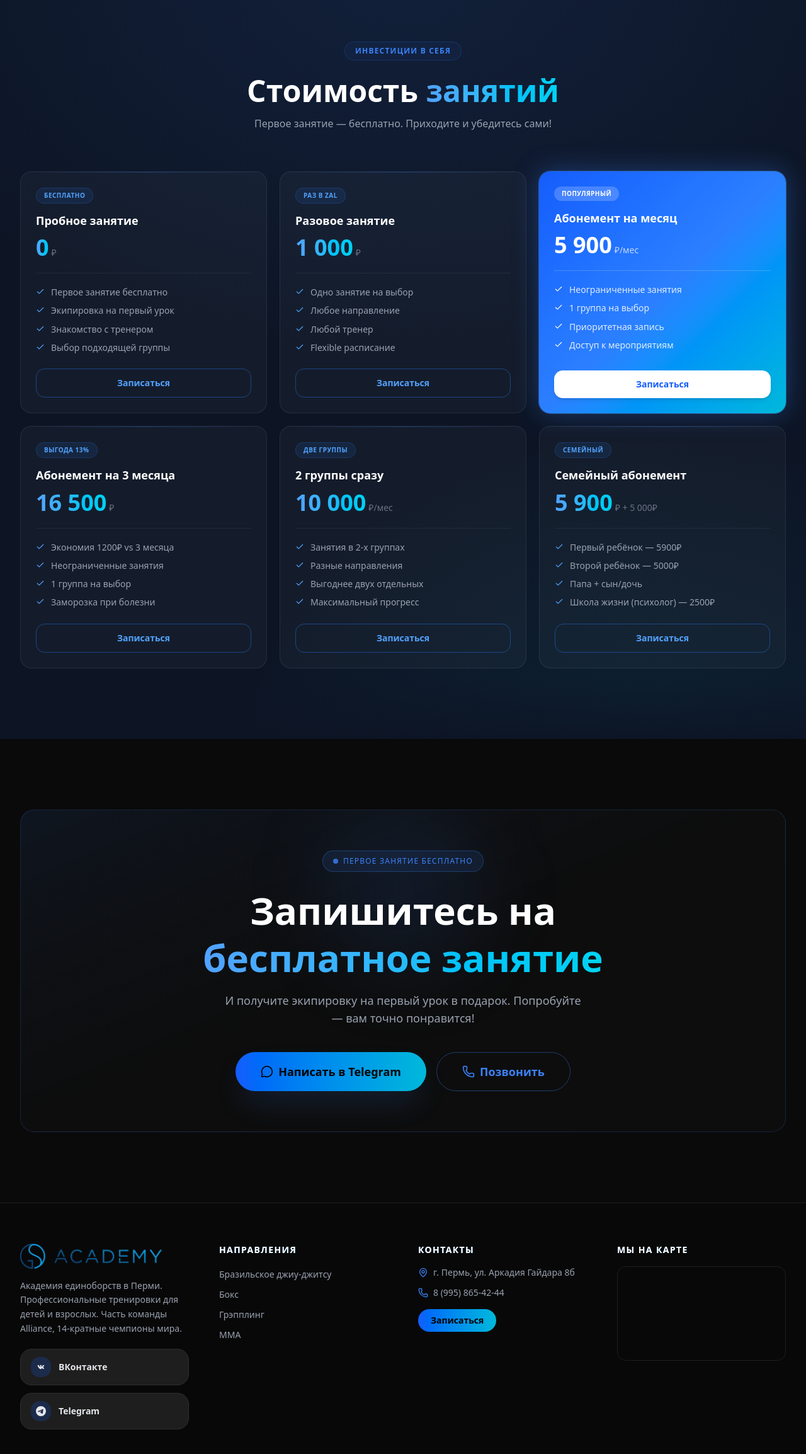
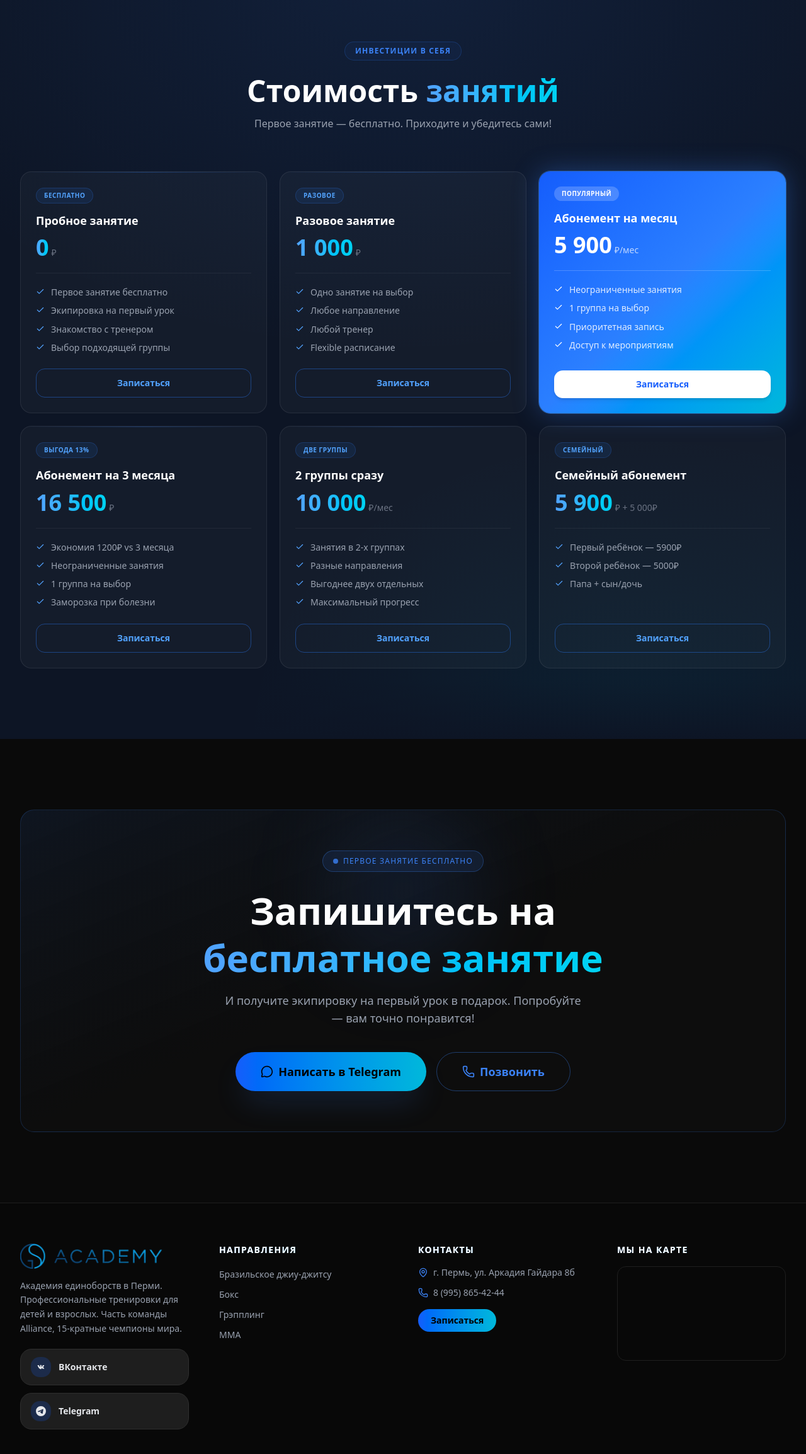
Before and after one commit to german9827387/bjj59-site, a Next.js app: page /bjj in a window 1280 px wide. Shown: the part 2128-4436 px from the top of the page at 63% size. Built offline with nearby package versions, Linux system fonts and the light colour scheme.

Commit message:
content: 15x champions, no parking +, remove school of life, RAZ V ZAL -> RAZOVOE

```diff
--- a/components/Footer.tsx
+++ b/components/Footer.tsx
@@ -26,7 +26,7 @@ export default function Footer() {
               <Image src="/logo.png" alt="GS Academy" width={120} height={40} quality={60} className="h-10 w-auto object-contain" />
             </div>
             <p className="text-gray-400 text-sm leading-relaxed">
-              Академия единоборств в Перми. Профессиональные тренировки для детей и взрослых. Часть команды Alliance, 14-кратные чемпионы мира.
+              Академия единоборств в Перми. Профессиональные тренировки для детей и взрослых. Часть команды Alliance, 15-кратные чемпионы мира.
             </p>
             <div className="flex flex-col gap-3 mt-5">
               <a
--- a/components/WhyUs.tsx
+++ b/components/WhyUs.tsx
@@ -6,7 +6,7 @@ const reasons = [
     icon: Trophy,
     color: "#3b82f6",
     title: "Тренеры и ученики — чемпионы",
-    desc: "Часть команды Alliance, 14-кратные чемпионы мира. Тренируются чемпионы и призёры мирового и европейского уровня.",
+    desc: "Часть команды Alliance, 15-кратные чемпионы мира. Тренируются чемпионы и призёры мирового и европейского уровня.",
   },
   {
     icon: Users,
--- a/data/pricing.json
+++ b/data/pricing.json
@@ -19,7 +19,7 @@
     "title": "Разовое занятие",
     "price": "1 000",
     "unit": "₽",
-    "label": "РАЗ В ZAL",
+    "label": "РАЗОВОЕ",
     "highlight": false,
     "features": [
       "Одно занятие на выбор",
@@ -84,8 +84,7 @@
     "features": [
       "Первый ребёнок — 5900₽",
       "Второй ребёнок — 5000₽",
-      "Папа + сын/дочь",
-      "Школа жизни (психолог) — 2500₽"
+      "Папа + сын/дочь"
     ],
     "cta": "Записаться"
   }
--- a/data/settings.json
+++ b/data/settings.json
@@ -1,6 +1,6 @@
 {
   "hero": {
-    "badge": "Часть команды Alliance · 14-кратные чемпионы мира",
+    "badge": "Часть команды Alliance · 15-кратные чемпионы мира",
     "title1": "ЕДИНОБОРСТВА",
     "title2": "ДЛЯ ДЕТЕЙ",
     "title3": "И ВЗРОСЛЫХ",
@@ -10,7 +10,7 @@
     "stats": [
       {
         "target": 100,
-        "suffix": "+",
+        "suffix": "",
         "label": "Парковочных мест",
         "value": 100
       },
```
